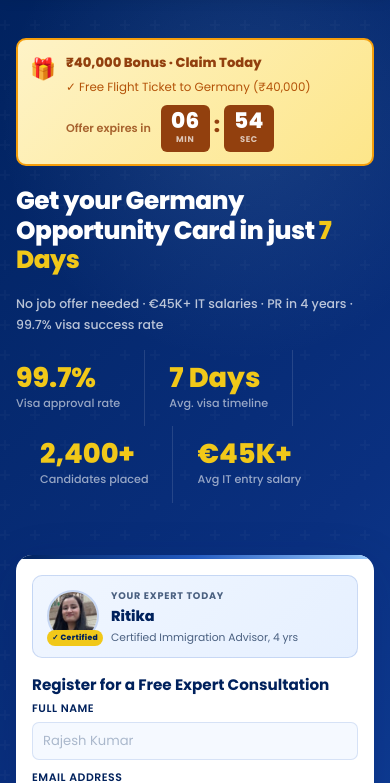
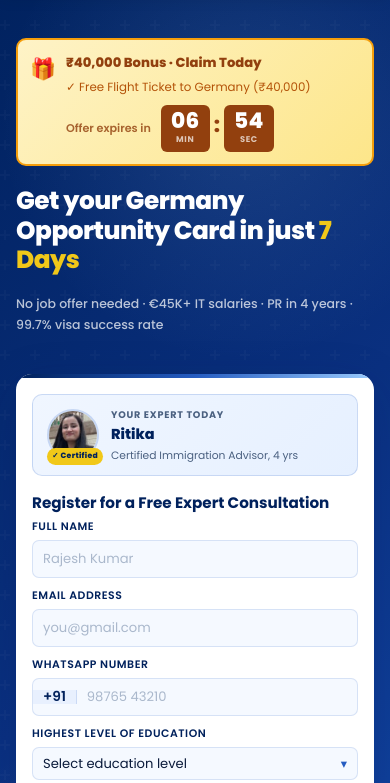
Before and after one commit to aswinv-dot/terratern-ads-landing-page, a plain HTML site: page index.html in a window 390 px wide. Shown: the part 70-853 px from the top of the page. Drawn offline with Linux system fonts and the light colour scheme.

Commit message:
Update index.html

```diff
--- a/index.html
+++ b/index.html
@@ -295,7 +295,7 @@ footer{background:var(--white);border-top:1px solid var(--border);padding:28px v
   .hero > div:first-child h1{order:2;}
   .hero > div:first-child .hero-mobile-hook{order:3;}
   .hero > div:first-child .hero-stats{order:4;}
-  .hero-stats{display:flex;flex-wrap:wrap;}
+  .hero-stats{display:none;}
   .hero h1{font-size:1.55rem;line-height:1.2;}
   .hero-sub{font-size:0.88rem;margin-bottom:20px;}
   .hero-bonus{margin-top:20px;}
```
